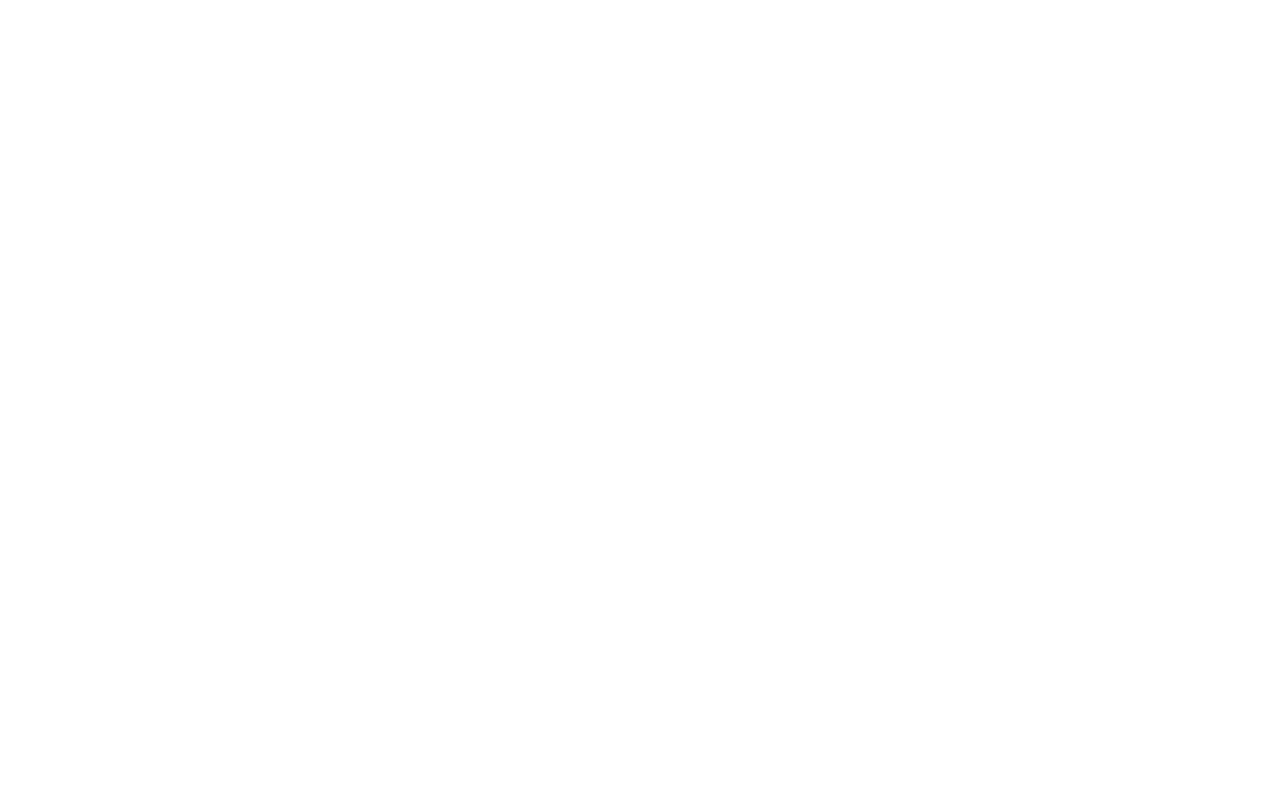
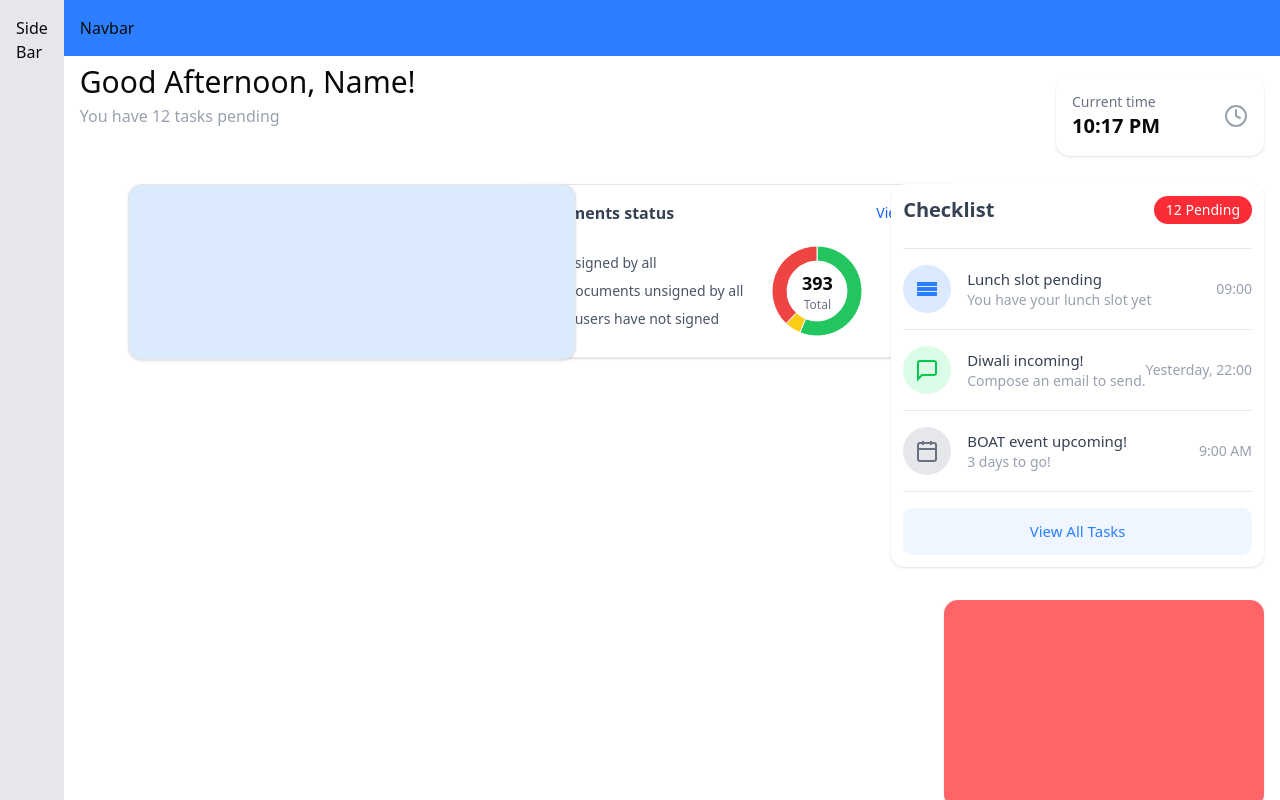
Before and after one commit to rkhall-iitkgp/vibemeter-frontend-2025, a React (Vite) app: page /dash in a window 1280 px wide. Before the commit this address had no page. Built offline with nearby package versions, Linux system fonts and the light colour scheme.

Commit message:
dashboard components added

```diff
--- a/eslint.config.js
+++ b/eslint.config.js
@@ -1,3 +1,51 @@
+// import unusedImports from "eslint-plugin-unused-imports";
+// import reactRefresh from "eslint-plugin-react-refresh";
+// import reactHooks from "eslint-plugin-react-hooks";
+// import prettier from "eslint-plugin-prettier";
+// import tseslint from "typescript-eslint";
+// import globals from "globals";
+// import js from "@eslint/js";
+
+// export default tseslint.config(
+//   { ignores: ["dist"] },
+//   {
+//     extends: [js.configs.recommended, ...tseslint.configs.recommended],
+//     files: ["**/*.{ts,tsx}"],
+//     languageOptions: {
+//       ecmaVersion: 2020,
+//       globals: globals.browser,
+//     },
+//     plugins: {
+//       "react-hooks": reactHooks,
+//       "react-refresh": reactRefresh,
+//       "unused-imports": unusedImports,
+//       prettier,
+//     },
+//     rules: {
+//       ...reactHooks.configs.recommended.rules,
+//       "react-refresh/only-export-components": [
+//         "warn",
+//         { allowConstantExport: true },
+//       ],
+//       "prettier/prettier": "error",
+//       "unused-imports/no-unused-imports": "error",
+//       "unused-imports/no-unused-vars": [
+//         "warn",
+//         {
+//           vars: "all",
+//           varsIgnorePattern: "^_",
+//           args: "after-used",
+//           argsIgnorePattern: "^_",
+//         },
+
+//       ],
+
+//     },
+
+//   }
+
+// );
+
 import unusedImports from "eslint-plugin-unused-imports";
 import reactRefresh from "eslint-plugin-react-refresh";
 import reactHooks from "eslint-plugin-react-hooks";
@@ -15,6 +63,9 @@
       ecmaVersion: 2020,
       globals: globals.browser,
     },
+    parserOptions: {
+      sourceType: "module",
+    },
     plugins: {
       "react-hooks": reactHooks,
       "react-refresh": reactRefresh,
@@ -27,7 +78,12 @@
         "warn",
         { allowConstantExport: true },
       ],
-      "prettier/prettier": "error",
+      "prettier/prettier": [
+        "error",
+        {
+          endOfLine: "auto",
+        },
+      ],
       "unused-imports/no-unused-imports": "error",
       "unused-imports/no-unused-vars": [
         "warn",
--- a/package.json
+++ b/package.json
@@ -21,6 +21,7 @@
     "react-dom": "^19.0.0",
     "react-redux": "^9.2.0",
     "react-router": "^7.3.0",
+    "recharts": "^2.15.1",
     "tailwind-merge": "^3.0.2",
     "tailwindcss": "^4.0.14",
     "tw-animate-css": "^1.2.4"
--- a/src/App.tsx
+++ b/src/App.tsx
@@ -1,5 +1,5 @@
 import { Navigate, Route, Routes } from "react-router";
-import { LandingPage, LoginPage } from "./pages";
+import { LandingPage, LoginPage, Dash } from "./pages";
 import { useSelector } from "react-redux";
 import { RootState } from "./store";
 
@@ -18,6 +18,10 @@
           path="/"
           element={isAuthenticated ? <LandingPage /> : <Navigate to="/login" />}
         />
+        <Route
+          path="/dash"
+          element={isAuthenticated ? <Navigate to="/" /> : <Dash />}
+        />
       </Routes>
     </>
   );
--- /dev/null
+++ b/src/pages/Dash.tsx
@@ -0,0 +1,205 @@
+import React, { useEffect, useState } from 'react';
+import { Clock } from 'lucide-react';
+import { PieChart, Pie, Cell } from 'recharts';
+
+const ChecklistItem = ({ icon, title, description, time }) => {
+  return (
+    <div className="flex items-center py-4 border-b border-gray-200">
+      <div className="mr-4">
+        {icon}
+      </div>
+      <div className="flex-grow">
+        <h3 className="text-gray-700 font-medium">{title}</h3>
+        <p className="text-gray-400 text-sm">{description}</p>
+      </div>
+      <div className="text-gray-400 text-sm">
+        {time}
+      </div>
+    </div>
+  );
+};
+
+const data = [
+  { name: 'Signed', value: 221, color: '#22C55E' }, // green
+  { name: 'Unsigned', value: 23, color: '#FACC15' }, // yellow
+  { name: 'Not Signed', value: 149, color: '#EF4444' }, // red
+];
+const total = data.reduce((acc, item) => acc + item.value, 0);
+
+const Dash = () => {
+  const [time, setTime] = useState('');
+
+  useEffect(() => {
+    const updateTime = () => {
+      const now = new Date();
+      const hours = now.getHours() % 12 || 12;
+      const minutes = now.getMinutes().toString().padStart(2, '0');
+      const ampm = now.getHours() >= 12 ? 'PM' : 'AM';
+      setTime(`${hours}:${minutes} ${ampm}`);
+    };
+
+    updateTime();
+    const interval = setInterval(updateTime, 1000);
+    return () => clearInterval(interval);
+  }, []);
+
+  const tasks = [
+    {
+      id: 1,
+      title: "Lunch slot pending",
+      description: "You have your lunch slot yet",
+      time: "09:00",
+      icon: (
+        <div className="w-12 h-12 bg-blue-100 rounded-full flex items-center justify-center">
+          <svg xmlns="http://www.w3.org/2000/svg" className="h-6 w-6 text-blue-500" viewBox="0 0 24 24" fill="none" stroke="currentColor" strokeWidth="2">
+            <path d="M3 18h18v-2H3v2zm0-5h18v-2H3v2zm0-7v2h18V6H3z" />
+          </svg>
+        </div>
+      )
+    },
+    {
+      id: 2,
+      title: "Diwali incoming!",
+      description: "Compose an email to send.",
+      time: "Yesterday, 22:00",
+      icon: (
+        <div className="w-12 h-12 bg-green-100 rounded-full flex items-center justify-center">
+          <svg xmlns="http://www.w3.org/2000/svg" className="h-6 w-6 text-green-500" viewBox="0 0 24 24" fill="none" stroke="currentColor" strokeWidth="2">
+            <path d="M21 15a2 2 0 0 1-2 2H7l-4 4V5a2 2 0 0 1 2-2h14a2 2 0 0 1 2 2v10z" />
+          </svg>
+        </div>
+      )
+    },
+    {
+      id: 3,
+      title: "BOAT event upcoming!",
+      description: "3 days to go!",
+      time: "9:00 AM",
+      icon: (
+        <div className="w-12 h-12 bg-gray-200 rounded-full flex items-center justify-center">
+          <svg xmlns="http://www.w3.org/2000/svg" className="h-6 w-6 text-gray-500" viewBox="0 0 24 24" fill="none" stroke="currentColor" strokeWidth="2">
+            <rect x="3" y="4" width="18" height="18" rx="2" ry="2" />
+            <line x1="16" y1="2" x2="16" y2="6" />
+            <line x1="8" y1="2" x2="8" y2="6" />
+            <line x1="3" y1="10" x2="21" y2="10" />
+          </svg>
+        </div>
+      )
+    }
+  ];
+
+  return (
+    <div className='flex justify-center h-screen'>
+      <div className='w-1/20 bg-gray-200 p-4'>
+        Side Bar
+      </div>
+
+
+      <div className='flex flex-col w-full'>
+        <div className='w-full bg-blue-500 p-4'>
+          Navbar
+        </div>
+
+        <div className='mt-2 ml-4'>
+          <h1 className='text-3xl '>Good Afternoon, Name!</h1>
+          <p className='mt-1 text-gray-400'>You have 12 tasks pending</p>
+        </div>
+
+            {/* status block */}
+        <div className="p-4 border rounded-xl shadow-sm w-full max-w-md bg-white fixed top-42 left-4/10 mr-4 mt-4">
+          <div className="flex justify-between items-center mb-4">
+            <h3 className="text-md font-semibold text-gray-700">Documents status</h3>
+            <button className="text-sm font-medium text-blue-600 hover:underline">View Stats</button>
+          </div>
+
+          <div className="flex items-center gap-6">
+            {/* Left: Text Data */}
+            <div className="flex flex-col gap-2 text-sm text-gray-600">
+              <div className="flex items-center gap-2">
+                <span className="w-2.5 h-2.5 rounded-full bg-green-500"></span>
+                <span><strong>221</strong> signed by all</span>
+              </div>
+              <div className="flex items-center gap-2">
+                <span className="w-2.5 h-2.5 rounded-full bg-yellow-400"></span>
+                <span><strong>23</strong> documents unsigned by all</span>
+              </div>
+              <div className="flex items-center gap-2">
+                <span className="w-2.5 h-2.5 rounded-full bg-red-500"></span>
+                <span><strong>149</strong> users have not signed</span>
+              </div>
+            </div>
+
+            {/* Right: Ring Chart */}
+            <div className="relative">
+              <PieChart width={100} height={100}>
+                <Pie
+                  data={data}
+                  dataKey="value"
+                  outerRadius={45}
+                  innerRadius={30}
+                  startAngle={90}
+                  endAngle={-270}
+                >
+                  {data.map((entry, index) => (
+                    <Cell key={`cell-${index}`} fill={entry.color} />
+                  ))}
+                </Pie>
+              </PieChart>
+              <div className="absolute inset-0 flex flex-col items-center justify-center text-sm">
+                <span className="text-lg font-bold">{total}</span>
+                <span className="text-xs text-gray-500">Total</span>
+              </div>
+            </div>
+          </div>
+        </div>
+
+        {/* calender block */}
+        <div className='p-4 border rounded-xl shadow-sm w-full max-w-md fixed top-42 mr-4 mt-4 bg-blue-100 h-44 left-1/10'>
+
+        </div>
+
+
+        <div className="fixed right-0 top-15 bg-white rounded-xl shadow-sm p-4 mr-4 mt-4 flex items-center justify-between w-52">
+          <div>
+            <div className="text-sm text-gray-500">Current time</div>
+            <div className="text-xl font-semibold">{time}</div>
+          </div>
+          <Clock className="w-6 h-6 text-gray-400" />
+        </div>
+
+        <div className="fixed right-0 top-42 text-[15px] bg-white rounded-xl shadow-sm p-3 max-w-md mr-4 mt-4">
+          <div className="flex justify-between items-center mb-6">
+            <h2 className="text-xl font-bold text-gray-700">Checklist</h2>
+            <div className="bg-red-500 text-white px-3 py-1 rounded-full text-sm font-medium">
+              12 Pending
+            </div>
+          </div>
+
+          <div className="border-t border-gray-200">
+            {tasks.map(task => (
+              <ChecklistItem
+                key={task.id}
+                icon={task.icon}
+                title={task.title}
+                description={task.description}
+                time={task.time}
+              />
+            ))}
+          </div>
+
+          <button className="mt-4 w-full py-3 bg-blue-50 text-blue-500 rounded-lg font-medium hover:bg-blue-100 hover:cursor-pointer transition-colors">
+            View All Tasks
+          </button>
+        </div>
+
+        {/* red coloured block */}
+        <div className="fixed right-0 top-146 bg-red-400 rounded-xl shadow-sm p-3 w-80 h-52 mr-4 mt-4">
+        </div>
+
+
+      </div>
+    </div>
+  );
+};
+
+export default Dash;
--- a/src/pages/index.ts
+++ b/src/pages/index.ts
@@ -1,2 +1,3 @@
 export { default as LandingPage } from "./userDashboard";
 export { default as LoginPage } from "./Login";
+export { default as Dash } from "./Dash";
```
Also changed, not shown: 1 other file (tests, documents, lock files or other folders).
